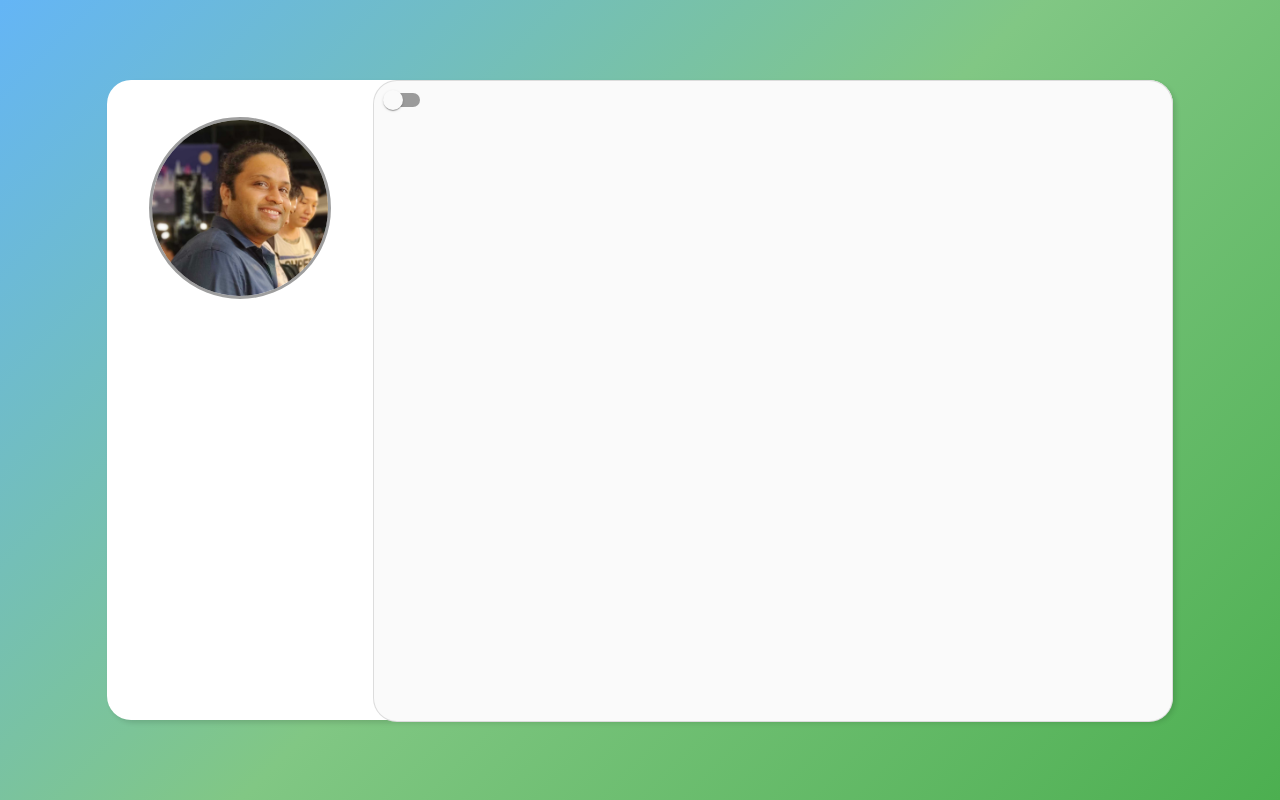
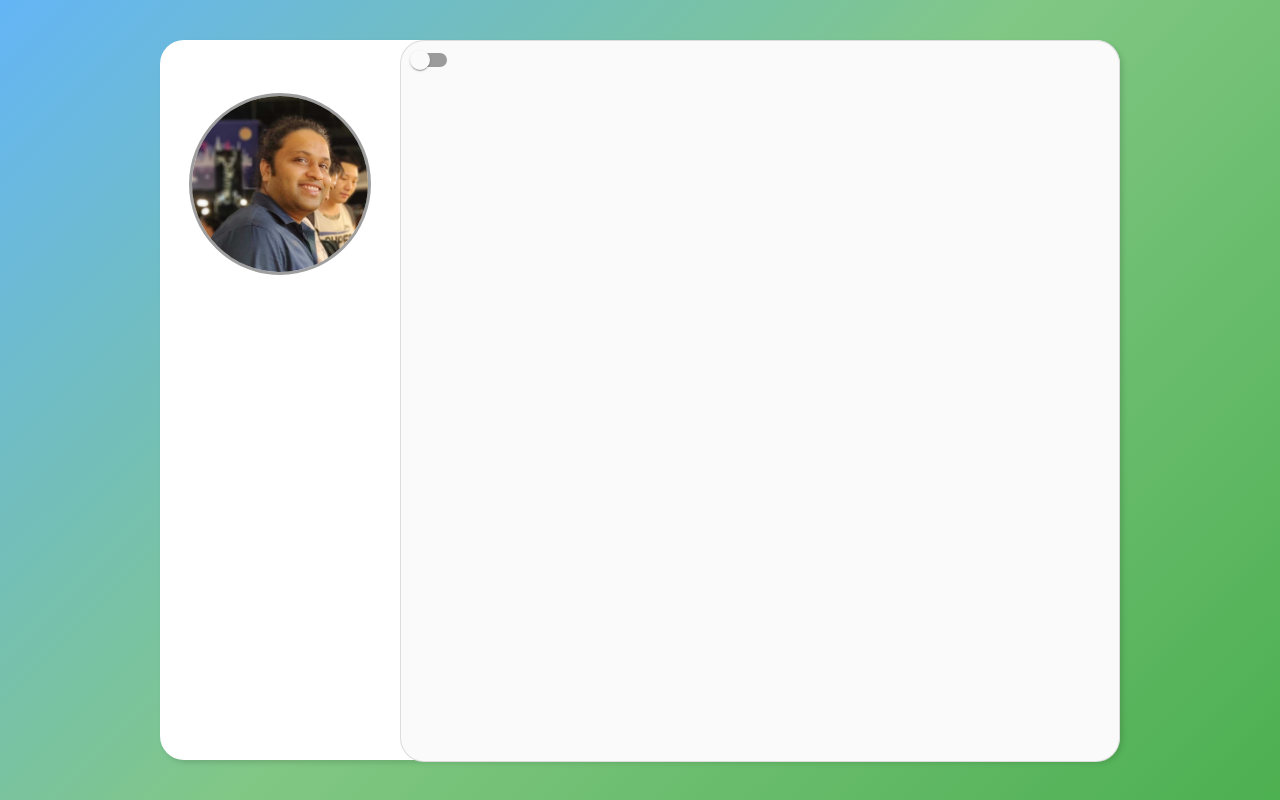
Before and after one commit to Prateeksrt/Prateeksrt.github.io, a React app: page / in a window 1280 px wide. Built offline with nearby package versions, Linux system fonts and the light colour scheme.

Commit message:
Change the app dimension for larger screen sizes

```diff
--- a/src/components/MainContainer.jsx
+++ b/src/components/MainContainer.jsx
@@ -30,7 +30,7 @@ const styles = theme => makeStyles({
         height: '100%',
         [theme.breakpoints.up('md')]: {
             borderRadius: `${theme.spacing(3)}px`,
-            height: '80%',
+            height: '90%',
         }
     }
 });
@@ -39,7 +39,7 @@ export const MainContainer = ({ onThemeChange }) => {
     const theme = useTheme();
     const classes = styles(theme)();
     return (
-        <Grid container item xs={12} md={11} lg={10} className={classes.app} direction={'row'} >
+        <Grid container item xs={12} md={10} lg={9} xl={8} className={classes.app} direction={'row'} >
             <Grid item xs={12} md={3} className={classes.profileContainer}>
                 <ProfileArea />
             </Grid>
```
